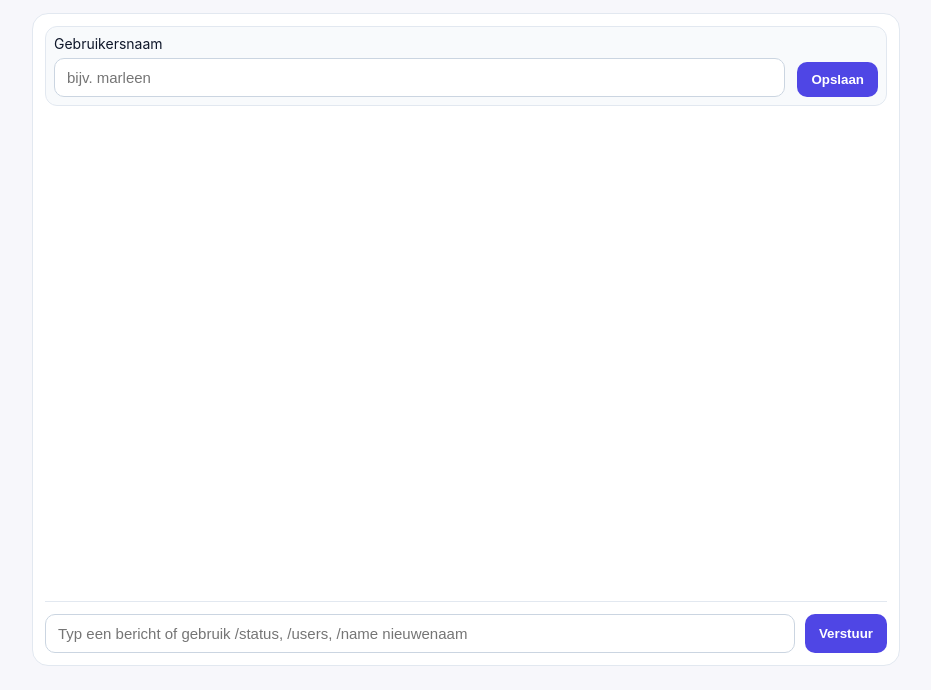
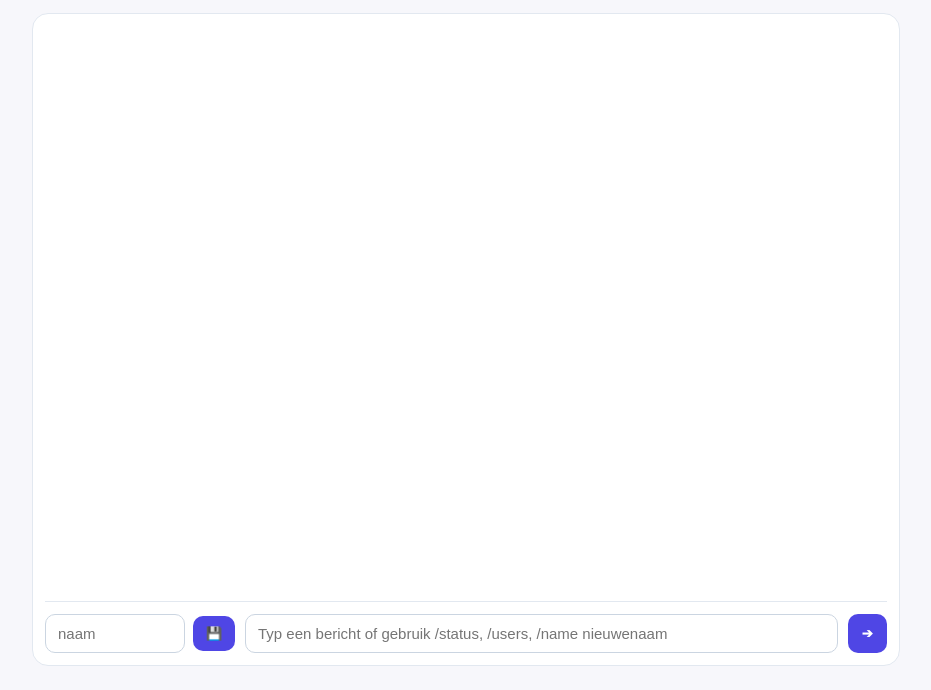
Before and after one commit to pa1bh/chatserver, a website: page public/index.html in a window 1280 px wide. Shown: the part 110-800 px from the top of the page, without its empty margins (174-1105 px from the left). Drawn offline with Linux system fonts and the light colour scheme.

Commit message:
chore: simplify name input and send button

```diff
--- a/public/index.html
+++ b/public/index.html
@@ -19,17 +19,14 @@
       </header>
 
       <section class="chat">
-        <div class="chat-topbar">
-          <label class="field">
-            <span>Gebruikersnaam</span>
-            <input id="nickname" type="text" placeholder="bijv. marleen" maxlength="32" />
-          </label>
-          <button id="saveName" type="button">Opslaan</button>
-        </div>
         <div id="messages" class="messages" aria-live="polite"></div>
         <form id="chatForm" class="composer">
+          <div class="inline-name">
+            <input id="nickname" type="text" placeholder="naam" maxlength="32" />
+            <button id="saveName" type="button" title="Sla naam op">💾</button>
+          </div>
           <input id="chatInput" type="text" placeholder="Typ een bericht of gebruik /status, /users, /name nieuwenaam" autocomplete="off" />
-          <button type="submit">Verstuur</button>
+          <button type="submit" title="Verstuur">➔</button>
         </form>
       </section>
     </main>
--- a/public/styles.css
+++ b/public/styles.css
@@ -177,15 +177,19 @@ button:active {
   flex: 1;
 }
 
-.chat-topbar {
+.inline-name {
   display: flex;
-  gap: 12px;
-  align-items: flex-end;
-  padding: 8px;
-  background: #f8fafc;
-  border: 1px solid #e2e8f0;
-  border-radius: 12px;
-  margin-bottom: 10px;
+  gap: 8px;
+  align-items: center;
+}
+
+.inline-name input {
+  width: 140px;
+}
+
+.inline-name button {
+  width: 42px;
+  padding: 10px;
 }
 
 @media (max-width: 640px) {
@@ -197,9 +201,4 @@ button:active {
   button {
     width: 100%;
   }
-
-  .chat-topbar {
-    flex-direction: column;
-    align-items: stretch;
-  }
 }
```
